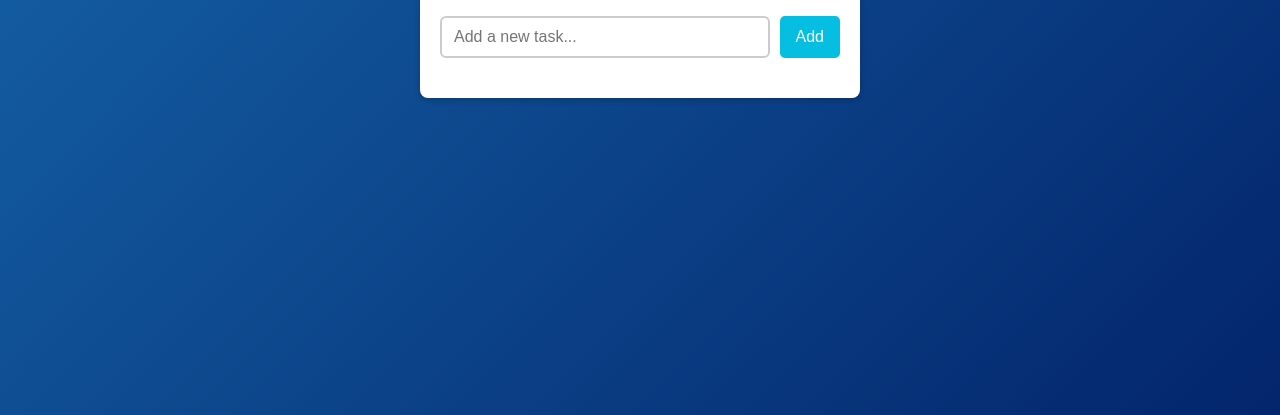
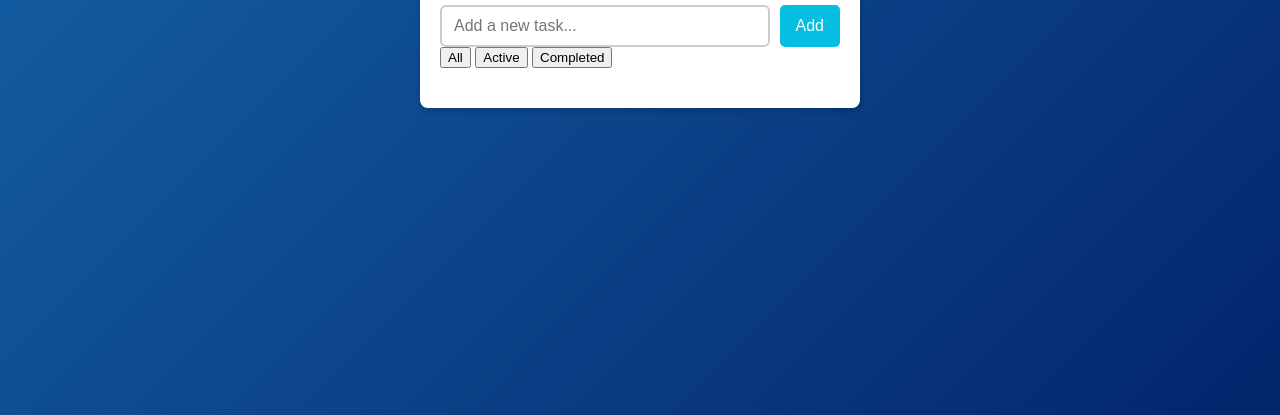
Before and after one commit to iZoR-Ibra/MyToDo, a plain HTML site: page index.html in a window 1280 px wide. Shown: the part 401-816 px from the top of the page. Drawn offline with Linux system fonts and the light colour scheme.

Commit message:
Add filter buttons

```diff
--- a/index.html
+++ b/index.html
@@ -18,6 +18,13 @@
       <button type="submit" class="button">Add</button>
     </form>
 
+    <div class="todo-filter">
+      <button type="button" id="filter-all" class="button">All</button>
+      <button type="button" id="filter-active" class="button">Active</button>
+      <button type="button" id="filter-completed" class="button">Completed</button>
+    </div>
+
+
     <ul id="todo-list"></ul>
   </div>
 
```
